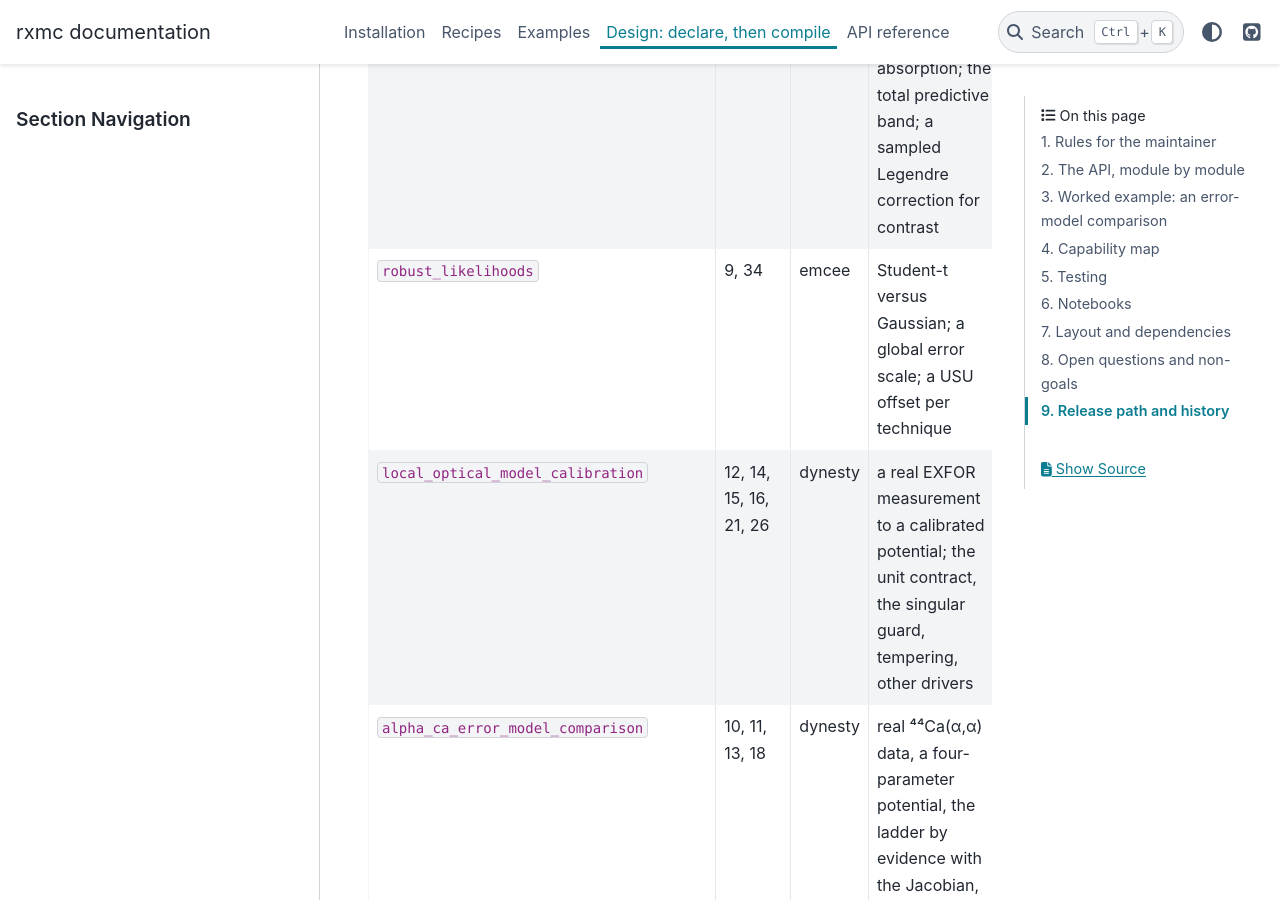
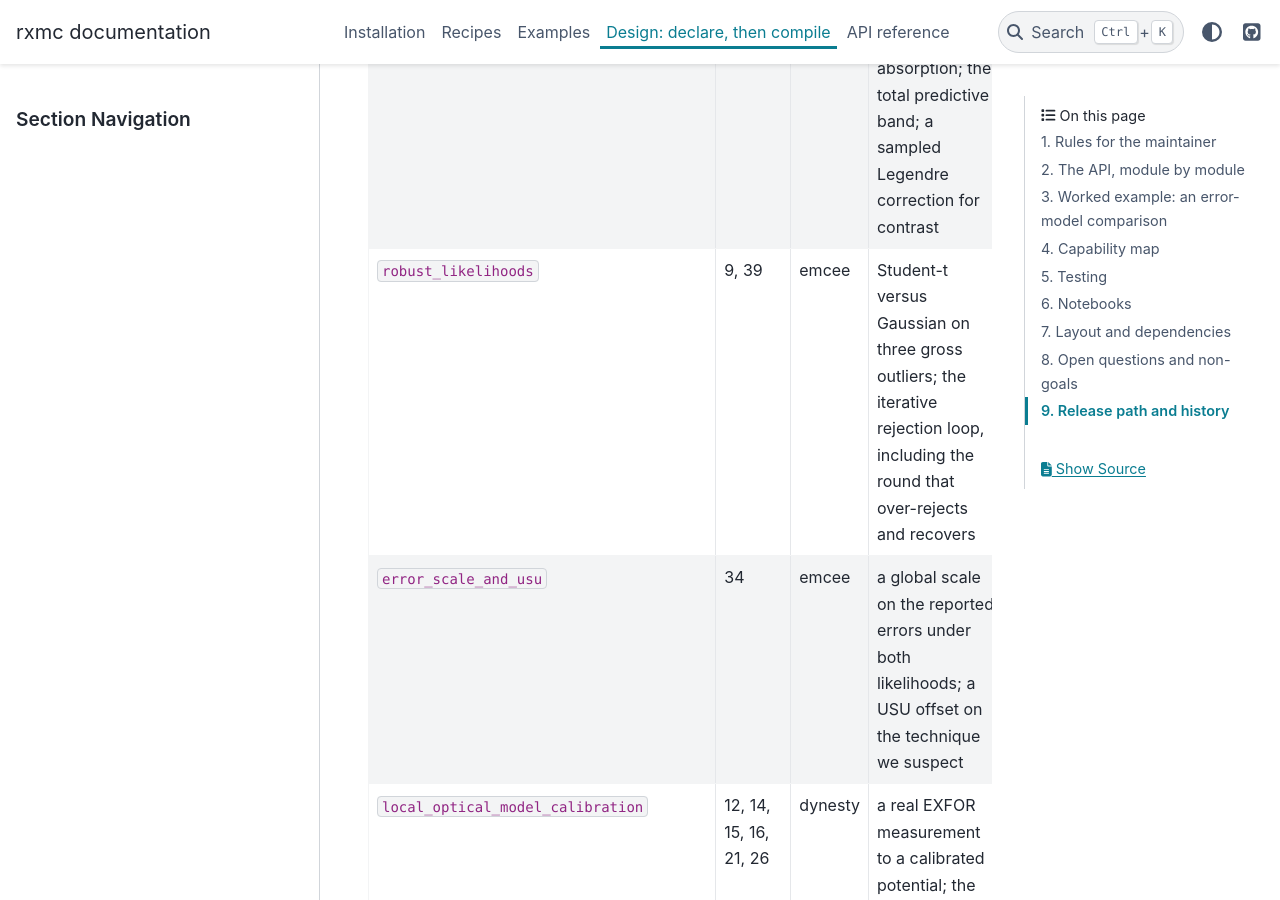
Before and after one commit to beykyle/rxmc, a Sphinx documentation site: the page built from docs/design.md, in a window 1280 px wide and 900 px high, scrolled down 18576 px. Built offline with Sphinx 7.4.7 and the PyData theme 0.15.4, drawn with Linux system fonts in a browser that asks for light colours; pages that are not in the unit, such as notebooks, are missing from menus; the version number could not be read and is left out.

Commit message:
Split robust_likelihoods and add the outlier-rejection loop
- robust_likelihoods keeps the Student-t study (recipe 9) and gains the
  iterative rejection of recipe 39: fit, drop the points more than three pulls
  away, refit until the mask settles.  The first round over-rejects a good
  point and the second puts it back, which is the argument for the loop
- examples/error_scale_and_usu.ipynb is new (recipe 34): the global scale on
  the reported errors under both likelihoods, and the USU offset on the
  technique we suspect, with Hanson and Capote et al. linked
- Includes the markdown you had rewritten in your working tree, with the three
  typos fixed ("must the the same", "as a a unknown", "This could demo, i.e.")
- The general pass: smaller cells, LaTeX, plotstyle with hatched bands,
  .bind(x) without the empty dict
- Both halves redraw their data in the original RNG order, so every number is
  the one that was committed before

```diff
--- a/docs/design.md
+++ b/docs/design.md
@@ -626,7 +626,8 @@ a time unless noted.
 | `sharing_error_models` | 5 | emcee | two experiments with opposite normalisation defects: sharing a parameter, a mode per dataset, one mode spanning both, and the assembled covariance seen directly | 78 s |
 | `normalization_and_covariance_structure` | 3, 6, 27 | emcee | latent scales versus reported modes on a quartic; a gallery of covariance structures from `matrix(theta)` | 328 s |
 | `gp_discrepancy` | 7, 8, 36 | emcee, dynesty | a kernel term on a toy and on n+⁴⁰Ca missing its surface absorption; the total predictive band; a sampled Legendre correction for contrast | 617 s |
-| `robust_likelihoods` | 9, 34 | emcee | Student-t versus Gaussian; a global error scale; a USU offset per technique | 154 s |
+| `robust_likelihoods` | 9, 39 | emcee | Student-t versus Gaussian on three gross outliers; the iterative rejection loop, including the round that over-rejects and recovers | 54 s |
+| `error_scale_and_usu` | 34 | emcee | a global scale on the reported errors under both likelihoods; a USU offset on the technique we suspect | 90 s |
 | `local_optical_model_calibration` | 12, 14, 15, 16, 21, 26 | dynesty | a real EXFOR measurement to a calibrated potential; the unit contract, the singular guard, tempering, other drivers | 182 s |
 | `alpha_ca_error_model_comparison` | 10, 11, 13, 18 | dynesty | real ⁴⁴Ca(α,α) data, a four-parameter potential, the ladder by evidence with the Jacobian, held-out backward angles | 1197 s (alongside another notebook) |
 | `hierarchical_calibration` | 22, 24, 30, 35, 38 | dynesty | eight schools; a hierarchy on the physics parameters repairing a misspecified energy dependence, in sample and at a held-out energy | 937 s (alongside another notebook) |
--- a/docs/examples.rst
+++ b/docs/examples.rst
@@ -28,6 +28,7 @@ Beyond the Gaussian
 
    examples/gp_discrepancy.ipynb
    examples/robust_likelihoods.ipynb
+   examples/error_scale_and_usu.ipynb
 
 Reactions and studies
 ---------------------
```
Also changed, not shown: 3 other files.
